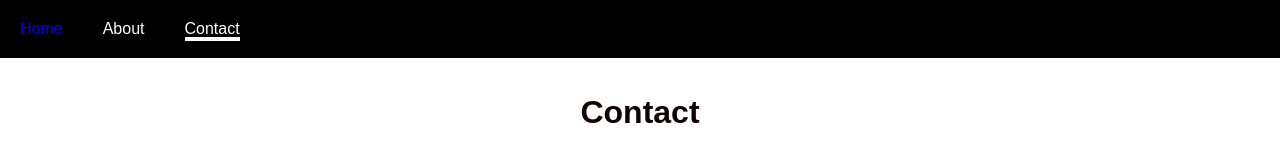
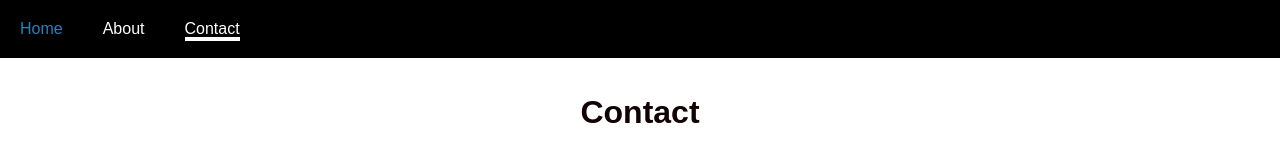
Before and after one commit to jbharwood/joseph-harwood, a React (Create React App) app: page /#/contact in a window 1280 px wide. In both pictures the pointer is over the link "Home". Shown: the top 153 px of the page. Built offline with nearby package versions, Linux system fonts and the light colour scheme.

Commit message:
changed hover color

```diff
--- a/src/App.css
+++ b/src/App.css
@@ -64,7 +64,7 @@ p {
 } */
 
 a:hover {
-  color: blue;
+  color: #2282BE;
   text-decoration: none;
   font-weight: none
 }
--- a/src/components/Home.js
+++ b/src/components/Home.js
@@ -29,10 +29,12 @@ const Home = () => {
   <div className="body">
     {renderResume()}
     <br/>
+    <br/>
     <h2>Projects</h2>
     <br/>
     <div className="projectContainer">
       <h3>Cinematch</h3>
+      <br/>
       <p>Movie and TV recommendation website with a chat</p>
       <p>Built using Ruby on Rails, Javacript, and React</p>
       <a href="https://cinematch-jbharwood.herokuapp.com" target="_blank"> Hosted Site </a>
```
